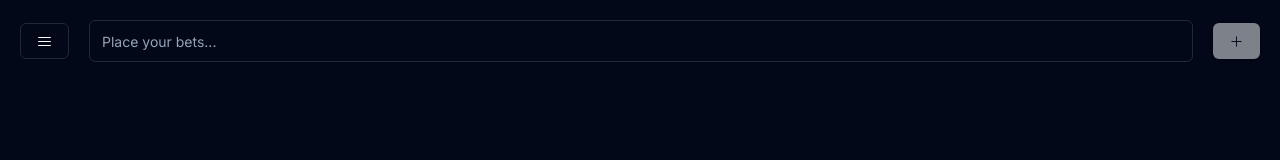
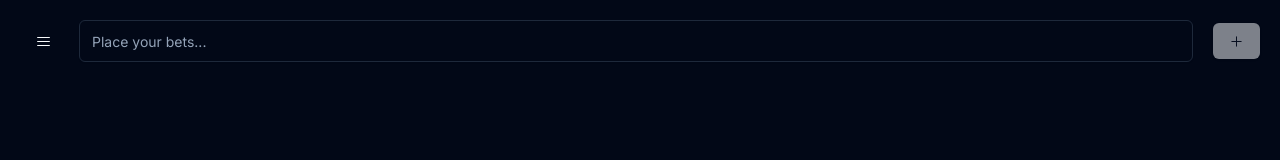
Before and after one commit to twsau/task-roulette, a Next.js app: page / in a window 1280 px wide. Shown: the top 160 px of the page. Built offline with nearby package versions, Linux system fonts and the light colour scheme.

Commit message:
style tweaks

```diff
--- a/components/Header.tsx
+++ b/components/Header.tsx
@@ -18,10 +18,10 @@ export const Header: React.FC = () => {
   const [newTaskText, setNewTaskText] = useState("");
 
   return (
-    <header className="flex items-center gap-5 p-5">
+    <header className="flex items-center gap-3 p-5">
       <Sheet>
         <SheetTrigger asChild>
-          <Button variant="outline">
+          <Button variant="ghost">
             <HamburgerMenuIcon />
           </Button>
         </SheetTrigger>
--- a/components/TaskList.tsx
+++ b/components/TaskList.tsx
@@ -29,7 +29,7 @@ export const TaskList: React.FC = () => {
       onChange={setTasks}
       renderItem={(task) => (
         <SortableList.Item id={task.id}>
-          <div className="flex items-center gap-5 px-5 animate-in fade-in-0 slide-in-from-top-5">
+          <div className="flex items-center gap-3 px-5 animate-in fade-in-0 slide-in-from-top-5">
             <SortableList.DragHandle />
             <Button
               className={cn(
```
